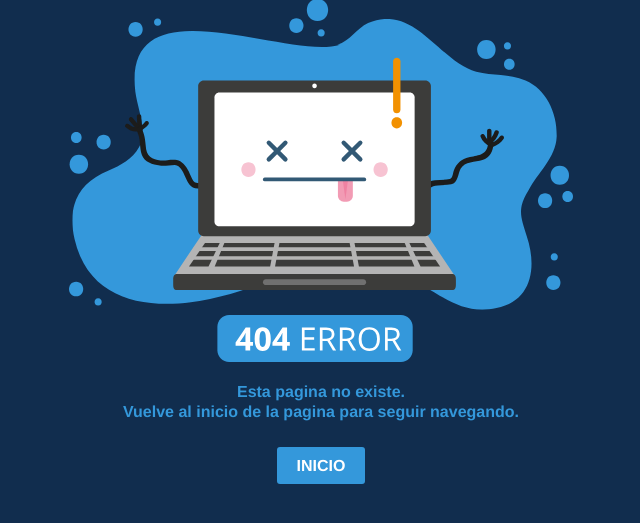
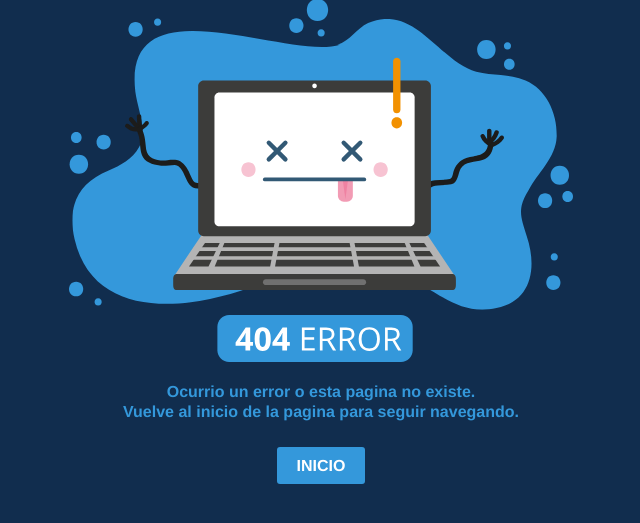
Before and after one commit to Lauty128/Site-for-consultancy, a PHP site: page /views/Error.php in a window 1280 px wide. Shown: the part 51-574 px from the top of the page, without its empty margins (319-959 px from the left). Run offline with PHP 8.4, Linux system fonts and the light colour scheme.

Commit message:
error page added

```diff
--- a/views/Error.php
+++ b/views/Error.php
@@ -11,7 +11,7 @@
     <div class="container">
         <img class="ops" src="public/assets/404.svg" />
         <br />
-        <h3>Esta pagina no existe.
+        <h3>Ocurrio un error o esta pagina no existe.
             <br /> Vuelve al inicio de la pagina para seguir navegando.</h3>
         <br />
         <?php
```
